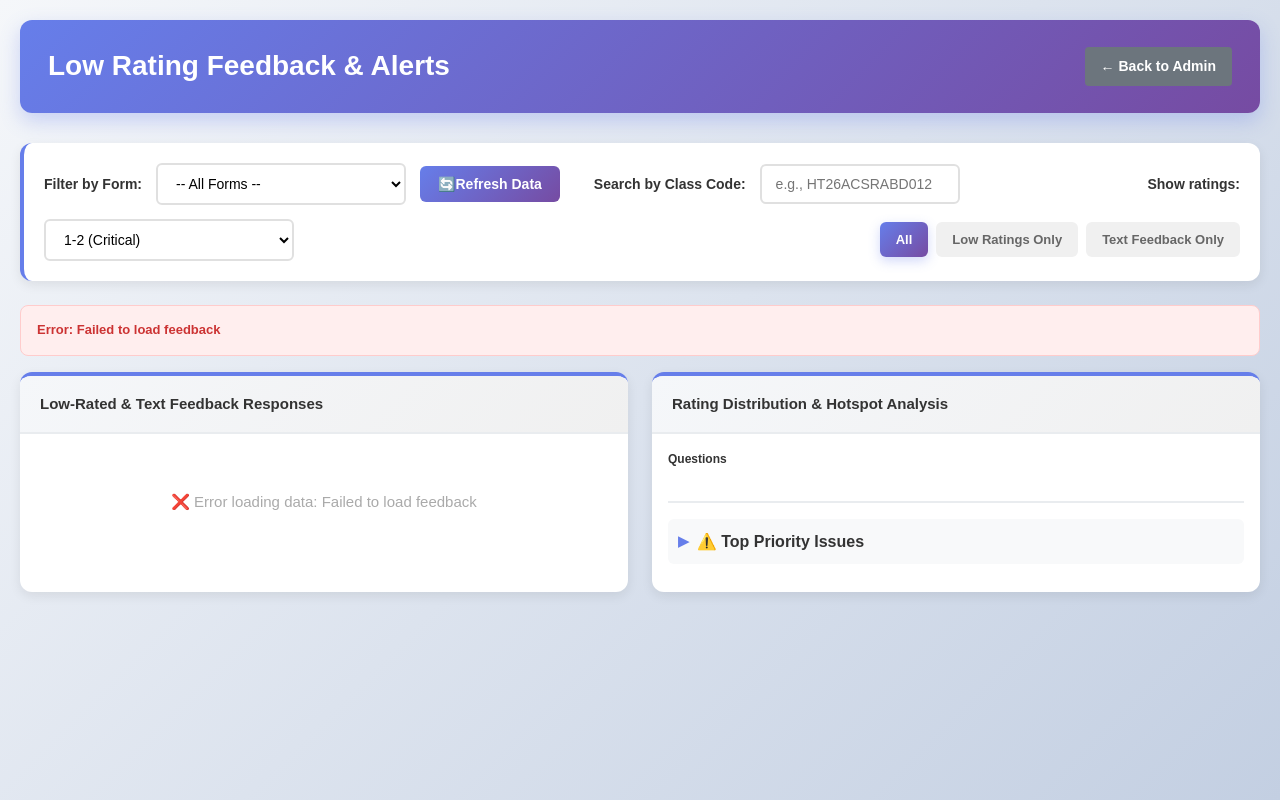
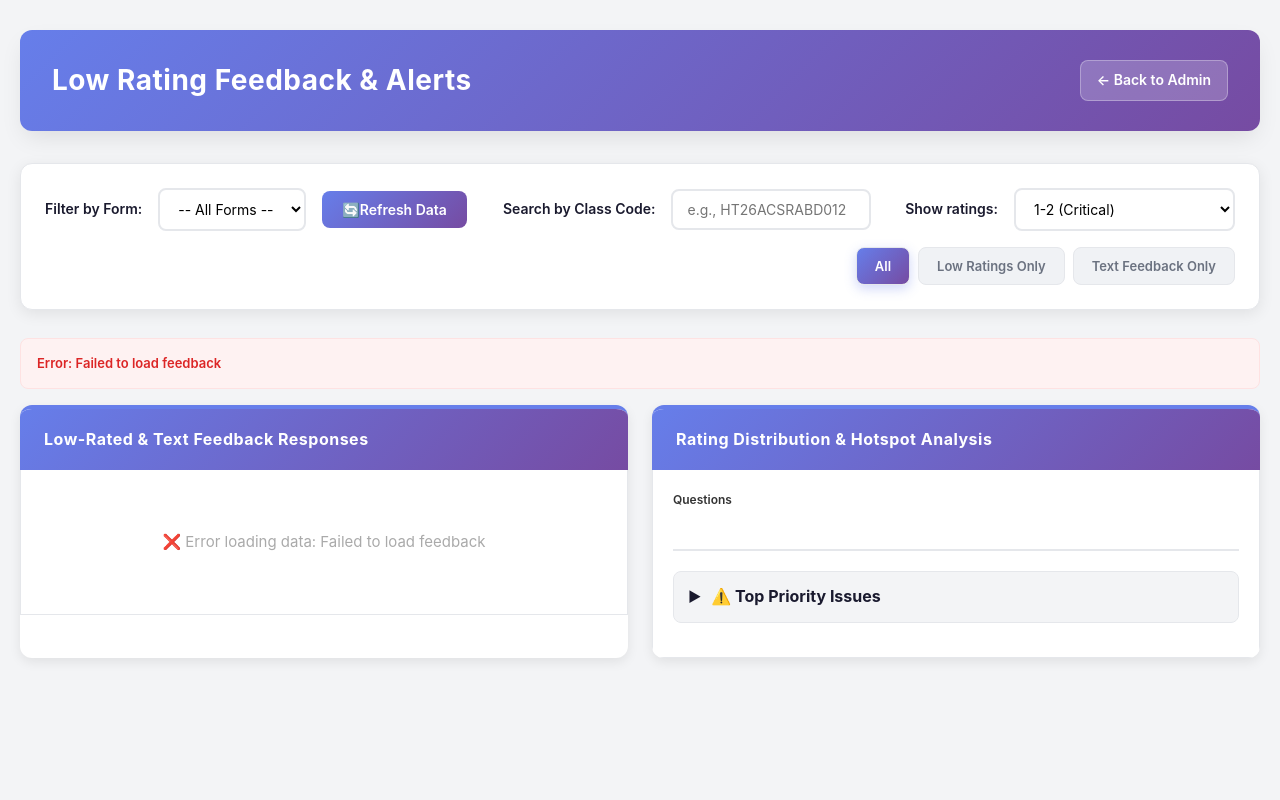
Before and after one commit to Davidli1127/AKC_FBS, a Flask app: page /low-ratings in a window 1280 px wide. Run offline with Flask 3, Linux system fonts and the light colour scheme; the visitor is signed in with stand-in values (Sample User, id 1).

Commit message:
UI update

```diff
--- a/static/style.css
+++ b/static/style.css
@@ -4,19 +4,55 @@
     box-sizing: border-box;
 }
 
+:root {
+    --primary-color: #667eea;
+    --primary-dark: #764ba2;
+    --primary-light: #8b9eef;
+    --text-primary: #1a1a2e;
+    --text-secondary: #6b7280;
+    --border-color: #e5e7eb;
+    --background-light: #f9fafb;
+    --background-white: #ffffff;
+    --success-color: #10b981;
+    --error-color: #ef4444;
+    --warning-color: #f59e0b;
+    --shadow-sm: 0 1px 2px 0 rgba(0, 0, 0, 0.05);
+    --shadow-md: 0 4px 6px -1px rgba(0, 0, 0, 0.1);
+    --shadow-lg: 0 10px 15px -3px rgba(0, 0, 0, 0.1);
+    --shadow-xl: 0 20px 25px -5px rgba(0, 0, 0, 0.1);
+}
+
 body {
-    font-family: Arial, sans-serif;
-    background-color: #f5f5f5;
-    color: #333;
+    font-family: 'Inter', 'Segoe UI', Tahoma, Geneva, Verdana, sans-serif;
+    background-color: #f3f4f6;
+    color: var(--text-primary);
     line-height: 1.6;
+}
+
+/* Headers and Navigation */
+.admin-header {
+    background: linear-gradient(135deg, var(--primary-color) 0%, var(--primary-dark) 100%);
+    color: white;
+    padding: 20px 30px;
+    border-radius: 12px;
+    margin-bottom: 30px;
+    box-shadow: var(--shadow-lg);
+}
+
+.admin-header h1,
+.admin-header h2 {
+    margin: 0;
+    font-size: 28px;
+    font-weight: 700;
 }
 
 .form-container {
     max-width: 900px;
     margin: 20px auto;
-    background: white;
+    background: var(--background-white);
     padding: 30px;
-    box-shadow: 0 2px 10px rgba(0, 0, 0, 0.1);
+    box-shadow: var(--shadow-md);
+    border-radius: 12px;
 }
 
 .form-header {
--- a/templates/low_ratings.html
+++ b/templates/low_ratings.html
@@ -8,25 +8,26 @@
     <script src="https://cdnjs.cloudflare.com/ajax/libs/Chart.js/3.9.1/chart.min.js"></script>
     <style>
         body {
-            background: linear-gradient(135deg, #f5f7fa 0%, #c3cfe2 100%);
+            background: #f3f4f6;
             min-height: 100vh;
+            font-family: 'Inter', 'Segoe UI', Tahoma, Geneva, Verdana, sans-serif;
         }
 
         .low-ratings-container {
             max-width: 1400px;
             margin: 0 auto;
-            padding: 20px;
+            padding: 30px 20px;
         }
 
         .low-ratings-header {
             display: flex;
             justify-content: space-between;
             align-items: center;
-            margin-bottom: 30px;
+            margin-bottom: 32px;
             background: linear-gradient(135deg, #667eea 0%, #764ba2 100%);
-            padding: 24px 28px;
+            padding: 28px 32px;
             border-radius: 12px;
-            box-shadow: 0 8px 20px rgba(102, 126, 234, 0.3);
+            box-shadow: 0 10px 25px -5px rgba(0, 0, 0, 0.1);
         }
 
         .low-ratings-header h2 {
@@ -34,40 +35,57 @@
             font-size: 28px;
             color: white;
             font-weight: 700;
+            letter-spacing: 0.5px;
+        }
+
+        .low-ratings-header a {
+            background: rgba(255, 255, 255, 0.2);
+            color: white;
+            border: 1px solid rgba(255, 255, 255, 0.3);
+            padding: 10px 20px;
+            border-radius: 8px;
+            text-decoration: none;
+            font-weight: 600;
+            font-size: 14px;
+            transition: all 0.3s;
+        }
+
+        .low-ratings-header a:hover {
+            background: rgba(255, 255, 255, 0.3);
         }
 
         .form-selector {
-            margin-bottom: 24px;
+            margin-bottom: 28px;
             background: white;
-            padding: 20px;
+            padding: 24px;
             border-radius: 12px;
-            box-shadow: 0 4px 12px rgba(0,0,0,0.08);
-            border-left: 4px solid #667eea;
+            box-shadow: 0 4px 15px rgba(0,0,0,0.08);
+            border: 1px solid #e5e7eb;
         }
 
         .form-selector-controls {
             display: flex;
-            gap: 14px;
+            gap: 16px;
             align-items: center;
             flex-wrap: wrap;
         }
 
         .form-selector-controls label {
             font-weight: 600;
-            color: #333;
+            color: #1a1a2e;
             margin: 0;
             font-size: 14px;
         }
 
         .form-selector-controls select {
             padding: 10px 14px;
-            border: 2px solid #e0e0e0;
-            border-radius: 6px;
+            border: 2px solid #e5e7eb;
+            border-radius: 8px;
             font-size: 14px;
-            min-width: 250px;
             background: white;
             cursor: pointer;
             transition: all 0.3s;
+            font-family: inherit;
         }
 
         .form-selector-controls select:hover {
@@ -81,27 +99,30 @@
         }
 
         .form-selector-controls button {
-            padding: 10px 18px;
+            padding: 10px 20px;
             background: linear-gradient(135deg, #667eea 0%, #764ba2 100%);
             color: white;
             border: none;
-            border-radius: 6px;
+            border-radius: 8px;
             cursor: pointer;
             font-weight: 600;
             transition: all 0.3s;
             font-size: 14px;
+            font-family: inherit;
         }
 
         .form-selector-controls button:hover {
             transform: translateY(-2px);
-            box-shadow: 0 6px 14px rgba(102, 126, 234, 0.3);
+            box-shadow: 0 6px 20px rgba(102, 126, 234, 0.3);
         }
 
         #courseCodeSearch {
             padding: 10px 14px !important;
-            border: 2px solid #e0e0e0 !important;
-            border-radius: 6px !important;
+            border: 2px solid #e5e7eb !important;
+            border-radius: 8px !important;
             transition: all 0.3s !important;
+            font-size: 14px !important;
+            font-family: inherit !important;
         }
 
         #courseCodeSearch:focus {
@@ -116,19 +137,21 @@
         }
 
         .view-mode-buttons button {
-            padding: 10px 16px;
-            background: #f0f0f0;
-            color: #666;
-            border: none;
-            border-radius: 6px;
+            padding: 10px 18px;
+            background: #f0f2f5;
+            color: #6b7280;
+            border: 1.5px solid #e5e7eb;
+            border-radius: 8px;
             cursor: pointer;
             font-weight: 600;
             font-size: 13px;
             transition: all 0.3s;
+            font-family: inherit;
         }
 
         .view-mode-buttons button:hover {
-            background: #e0e0e0;
+            background: #e9ecef;
+            border-color: #667eea;
         }
 
         .view-mode-buttons button.active {
@@ -159,21 +182,25 @@
         }
 
         .panel-header {
-            background: linear-gradient(135deg, #f5f7fa 0%, #f0f0f0 100%);
-            padding: 16px 20px;
-            border-bottom: 2px solid #e9ecef;
+            background: linear-gradient(135deg, #667eea 0%, #764ba2 100%);
+            padding: 18px 24px;
+            border: none;
             font-weight: 700;
-            color: #333;
-            font-size: 15px;
+            color: white;
+            font-size: 16px;
             display: flex;
             align-items: center;
             gap: 8px;
+            letter-spacing: 0.5px;
         }
 
         .panel-body {
-            padding: 16px;
+            padding: 20px;
             max-height: 600px;
             overflow-y: auto;
+            background: white;
+            border: 1px solid #e5e7eb;
+            border-top: none;
         }
 
         .ratings-table {
@@ -293,34 +320,36 @@
         }
 
         .hotspot-section {
-            margin-top: 20px;
-            border-top: 2px solid #e9ecef;
-            padding-top: 16px;
+            margin-top: 28px;
+            border-top: 2px solid #e5e7eb;
+            padding-top: 20px;
         }
 
         .hotspot-header {
             display: flex;
             align-items: center;
-            gap: 8px;
+            gap: 10px;
             cursor: pointer;
             user-select: none;
             font-weight: 700;
-            color: #333;
-            margin-bottom: 12px;
-            padding: 10px;
-            background: #f8f9fa;
-            border-radius: 6px;
+            color: #1a1a2e;
+            margin-bottom: 14px;
+            padding: 12px 14px;
+            background: #f3f4f6;
+            border-radius: 8px;
             transition: all 0.3s;
+            border: 1px solid #e5e7eb;
         }
 
         .hotspot-header:hover {
-            background: rgba(102, 126, 234, 0.1);
-            color: #667eea;
+            background: #667eea;
+            color: white;
+            border-color: #667eea;
         }
 
         .hotspot-toggle {
             font-size: 14px;
-            color: #667eea;
+            color: inherit;
             transition: transform 0.2s;
         }
 
@@ -526,10 +558,10 @@
         }
 
         .message.error {
-            background: #fee;
-            color: #c33;
-            border-left-color: #c33;
-            border: 1px solid #fcc;
+            background: #fef2f2;
+            color: #dc2626;
+            border-left-color: #dc2626;
+            border: 1px solid #fee2e2;
         }
 
         .message.success {
```
Also changed, not shown: other parts of static/style.css (+29 -19 lines), other parts of templates/low_ratings.html (+38 -35 lines), templates/admin.html (+10 -7 lines), templates/admin_login.html (+5 -4 lines).
